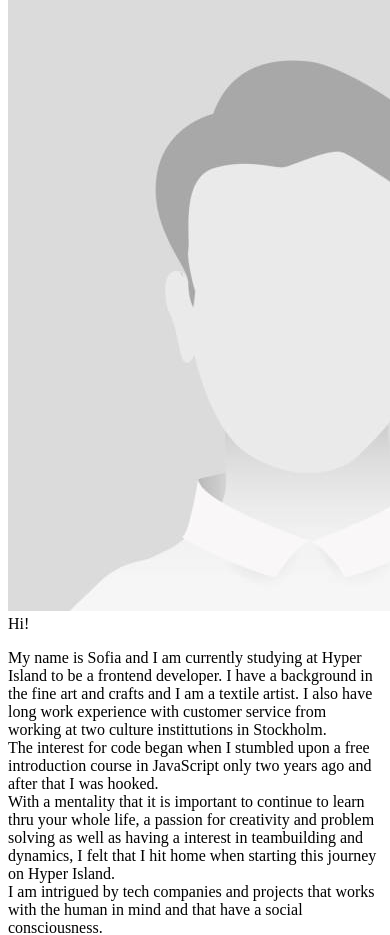
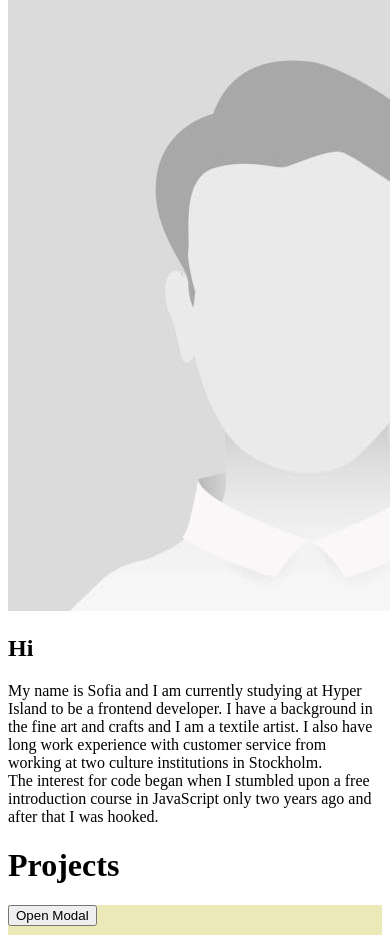
Before and after one commit to SofiaCronstrom/Portfolio, a Gatsby site: page / in a window 390 px wide. Shown: the part 173-1108 px from the top of the page. Built offline with nearby package versions, Linux system fonts and the light colour scheme; Gatsby itself is replaced by a stand-in of ours.

Commit message:
adding mediaqueries to first.js about.js and projects.js

```diff
--- a/src/components/about.js
+++ b/src/components/about.js
@@ -5,20 +5,17 @@ const About = () => {
   return (
 
    <div className="wrapper-about">
+
        <div className="text-container">
          <img src={Profile} className="profile" alt="profile picture of me looking straight into the camera with a smile"/>
 
-         <div className="text-head">Hi!
-
-            <p>
-            My name is Sofia and I am currently studying at Hyper Island to be a frontend developer. I have a background in the fine art and crafts and I am a textile artist. I also have long work experience with customer service from working at two culture instittutions in Stockholm.
-            <br/>
-            The interest for code began when I stumbled upon a free introduction course in JavaScript only two years ago and after that I was hooked.
-            <br/>
-            With a mentality that it is important to continue to learn thru your whole life, a passion for creativity and problem solving as well as having a interest in teambuilding and dynamics, I felt that I hit home when starting this journey on Hyper Island.
-            <br/>
-            I am intrigued by tech companies and projects that works with the human in mind and that have a social consciousness.
-            </p>
+         <div className="text-head">
+           <h2>Hi</h2>
+              <p>
+                My name is Sofia and I am currently studying at Hyper Island to be a frontend developer. I have a background in the fine art and crafts and I am a textile artist. I also have long work experience with customer service from working at two culture institutions in Stockholm.
+                <br/>
+                The interest for code began when I stumbled upon a free introduction course in JavaScript only two years ago and after that I was hooked.
+              </p>
 
           </div>
 
--- a/src/components/layout.css
+++ b/src/components/layout.css
@@ -67,35 +67,51 @@ padding-left: 7vw;
   justify-content: center;
   align-items: center;
 }
+.border-about{
+  border-style: solid;
+  border-width: 0 10px 10px 0;
+  border-color: #60d4b3;
+}
 
 .text-container{
 
   background-color: #FFFA8A;
   font-family: var(--paraG-font);
   color: #2b0257;
-  width: 80vw;
+  width: 60vw;
   height: 80vh;
-  display: flex;
+  display: grid;
+  grid-template-columns: repeat(2, 300px);
   justify-content: center;
+  justify-items: center;
+  align-content: center;
   box-shadow: 0 10px 6px -6px #777;
 
 }
 
 .profile{
-  padding: 2%;
+  padding: 10px;
   width: 300px;
   height: 300px;
   margin: auto 0;
 }
-
 .text-head{
-  padding: 2%;
-  width: 40vw;
-  height: 40vh;
+  padding: 20px;
+  font-weight: 600;
+}
+.text-head p{
+  padding: 10px;
+  width: 300px;
+  height: 30px;
 
 }
 
 /*PROJECT PAGE*/
+.border-proj{
+  border-style: solid;
+  border-width: 0 10px 10px 0;
+  border-color: #9c60d4;
+}
 .wrapper-projects{
   background-image: url("../images/background-project1.svg");
   background-position: contain;
@@ -133,6 +149,11 @@ padding-left: 7vw;
 }
 
 /*CONTACT PAGE*/
+.border-contact{
+  border-style: solid;
+  border-width: 0 10px 10px 0;
+  border-color: #e5e5e5;
+}
 .wrapper-contact{
   background-image: url("../images/background-contact1.svg");
   background-position: contain;
@@ -177,15 +198,63 @@ padding-left: 7vw;
 }
 
 
-@media only screen and (max-width: 480px) {
+@media only screen and (max-width: 500px) {
   html {
     font-size: 100%;
   }
-  .wrapper-index{
-    background-image: url("../images/index-mobile.svg");
-    background-position: cover;
-    width: 100vw;
-    height:100vh;
-    z-index: 0;
+  .container-index{
+    background-image: url("../images/first-mobile.svg");
+    background-position: center center;
+    background-attachment: fixed;
+    background-repeat: no-repeat; background-size: cover;
+  }
+  .index-header{
+     font-size: 1.5em;
+  }
+  .index-name{
+    font-size: 2.7em;
+  }
+  /*ABOUT MOBILE*/
+  .wrapper-about{
+    background-image: url("../images/about-mobile.svg");
+    background-position: center center;
+    background-attachment: fixed;
+    background-repeat: no-repeat;
+    background-size: cover;
+
+  }
+  .text-container{
+    display: grid;
+    grid-template-columns: repeat(1, 180px);
+    grid-auto-rows: minmax(300px, auto);
+    height: 700px;
+    font-size: 0.8em;
+  }
+
+  /*PROJECT MOBILE*/
+  .wrapper-projects{
+    background-image: url("../images/proj-mobile.svg");
+    background-position: center center;
+    background-attachment: fixed;
+    background-repeat: no-repeat; background-size: cover;
+
+  }
+  .container-projects{
+    display: grid;
+    grid-template-columns: repeat(1, 200px);
+    gap: 20px;
+    grid-auto-rows: minmax(110px, auto);
+  }
+  .projOne{
+    width: 300px;
+  }
+
+  /*CONTACT MOBILE*/
+  .wrapper-contact{
+    background-image: url("../images/contact-mobile.svg");
+    background-position: center center;
+    background-attachment: fixed;
+    background-repeat: no-repeat;
+    background-size: cover;
   }
 }
--- a/src/components/projects.js
+++ b/src/components/projects.js
@@ -12,13 +12,13 @@ return (
                 <Modal1/>
                 <h1>DIZZY DREAM</h1>
             </div>
-            <div className="projOne" style={{backgroundColor: "#FFFA8A"}}>
+            <div className="projOne" style={{backgroundColor: "#8FC9B8"}}>
                 <h1>RICOLA</h1>
             </div>
-            <div className="projOne" style={{backgroundColor: "#AAA1C6"}}>
+            <div className="projOne" style={{backgroundColor: "#FFFA8A"}}>
                 <h1>HABIT TRACKER</h1>
             </div>
-            <div className="projOne" style={{backgroundColor: "#FFFA8A"}}>
+            <div className="projOne" style={{backgroundColor: "#AAA1C6"}}>
                 <h1>CETRIOLO CLOCK</h1>
             </div>
 
--- a/src/pages/index.js
+++ b/src/pages/index.js
@@ -12,8 +12,11 @@ const IndexPage = () => {
    <div className="wrapper-index">
      <Header/>
        <First/>
+       <div className="border-about"></div>
       <About/>
+      <div className="border-proj"></div>
       <Projects/>
+      <div className="border-contact"></div>
       <Contact/>
    </div>
   )
```
Also changed, not shown: src/images/about-mobile.svg (added), src/images/contact-mobile.svg (added), src/images/first-mobile.svg (added), src/images/proj-mobile.svg (added).
